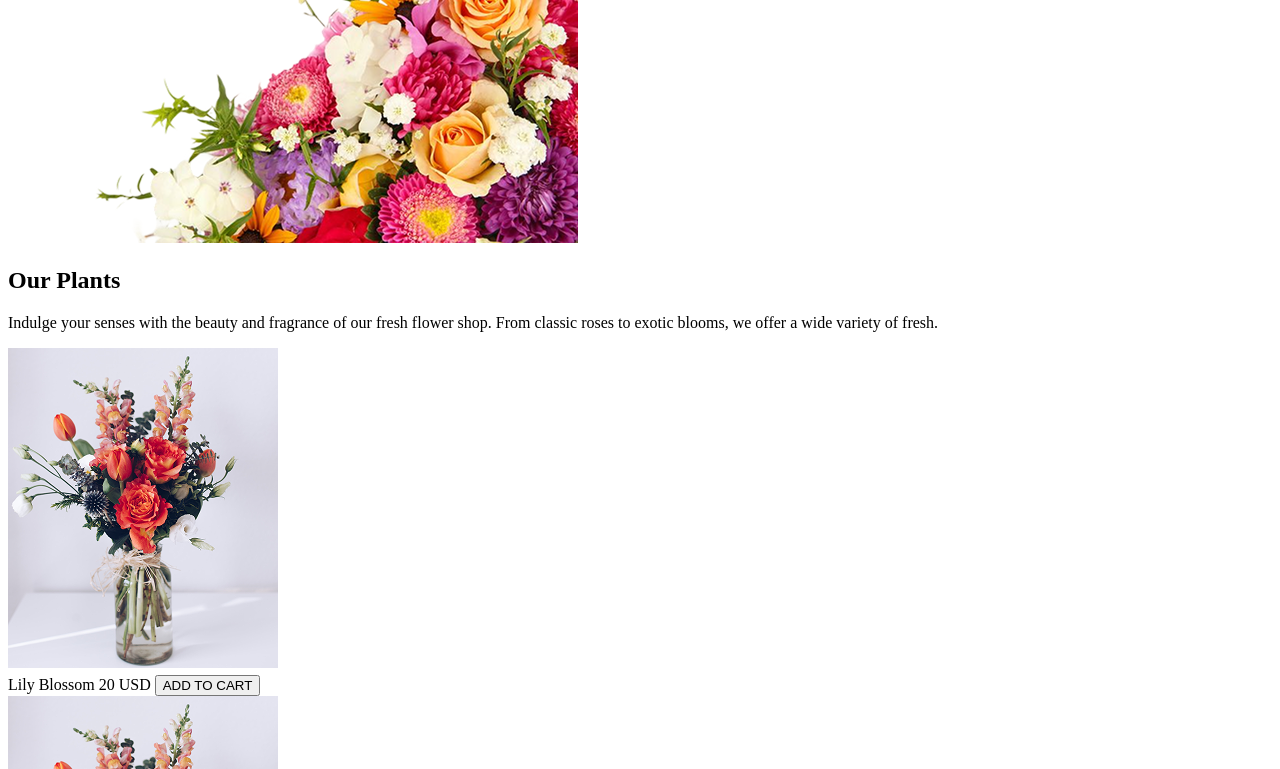
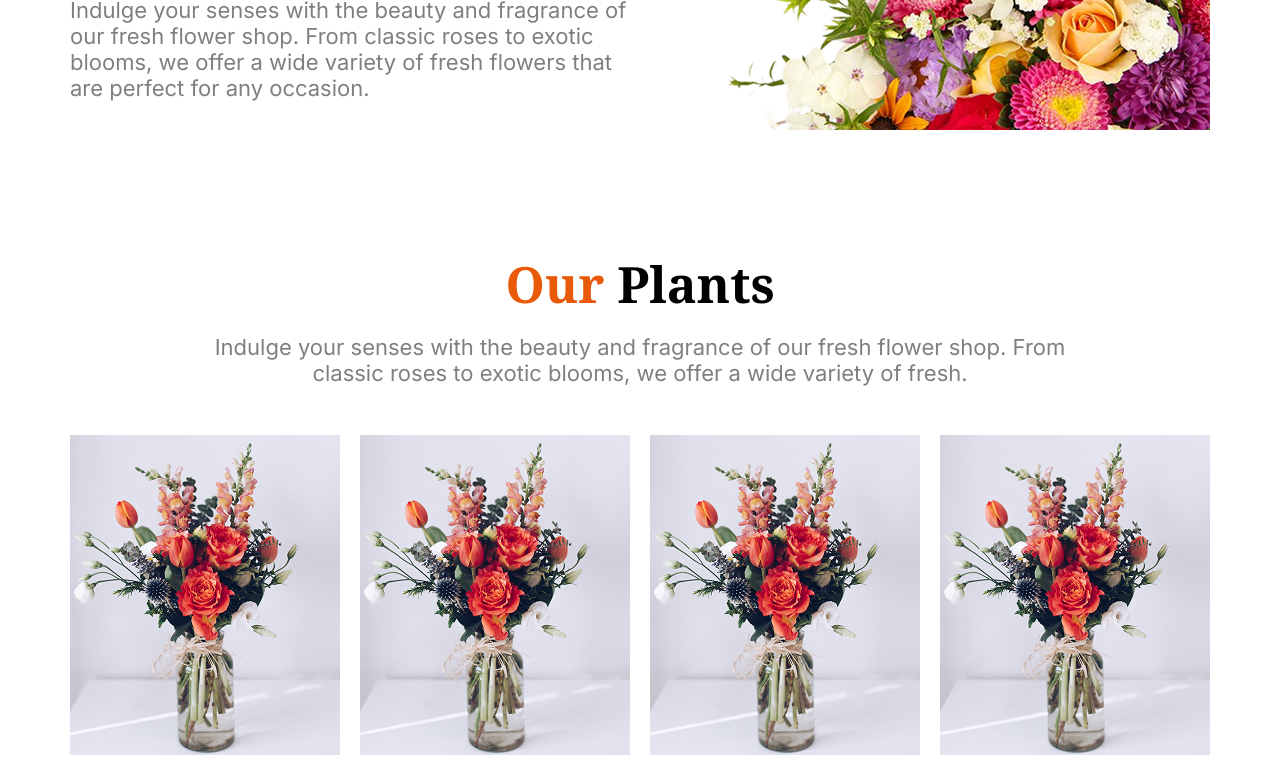
Before and after one commit to asraful-islam-shihab/Second-assignment-2, a plain HTML site: page index.html in a window 1280 px wide. Shown: the part 462-1231 px from the top of the page. Drawn offline with Linux system fonts and the light colour scheme.

Commit message:
error solving continue

```diff
--- a/index.html
+++ b/index.html
@@ -28,7 +28,7 @@
         }
     </script>
 <!-- This is my link ,bond with hlml and css -->
-    <link rel="stylesheet" href="stylee.css">
+    <link rel="stylesheet" href="./style/style.css">
 </head>
 <body>
 
```
Also changed, not shown: 1 other file.
